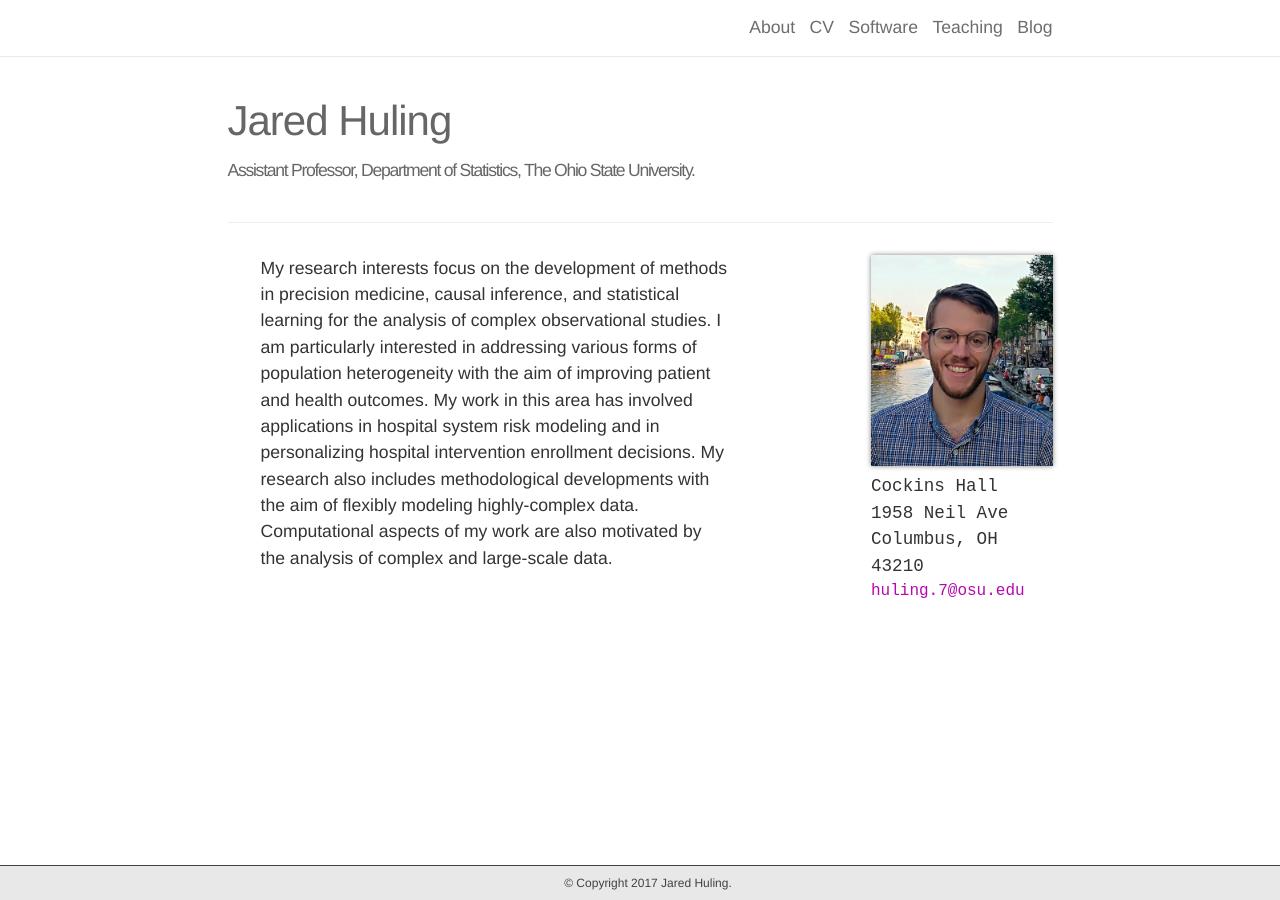
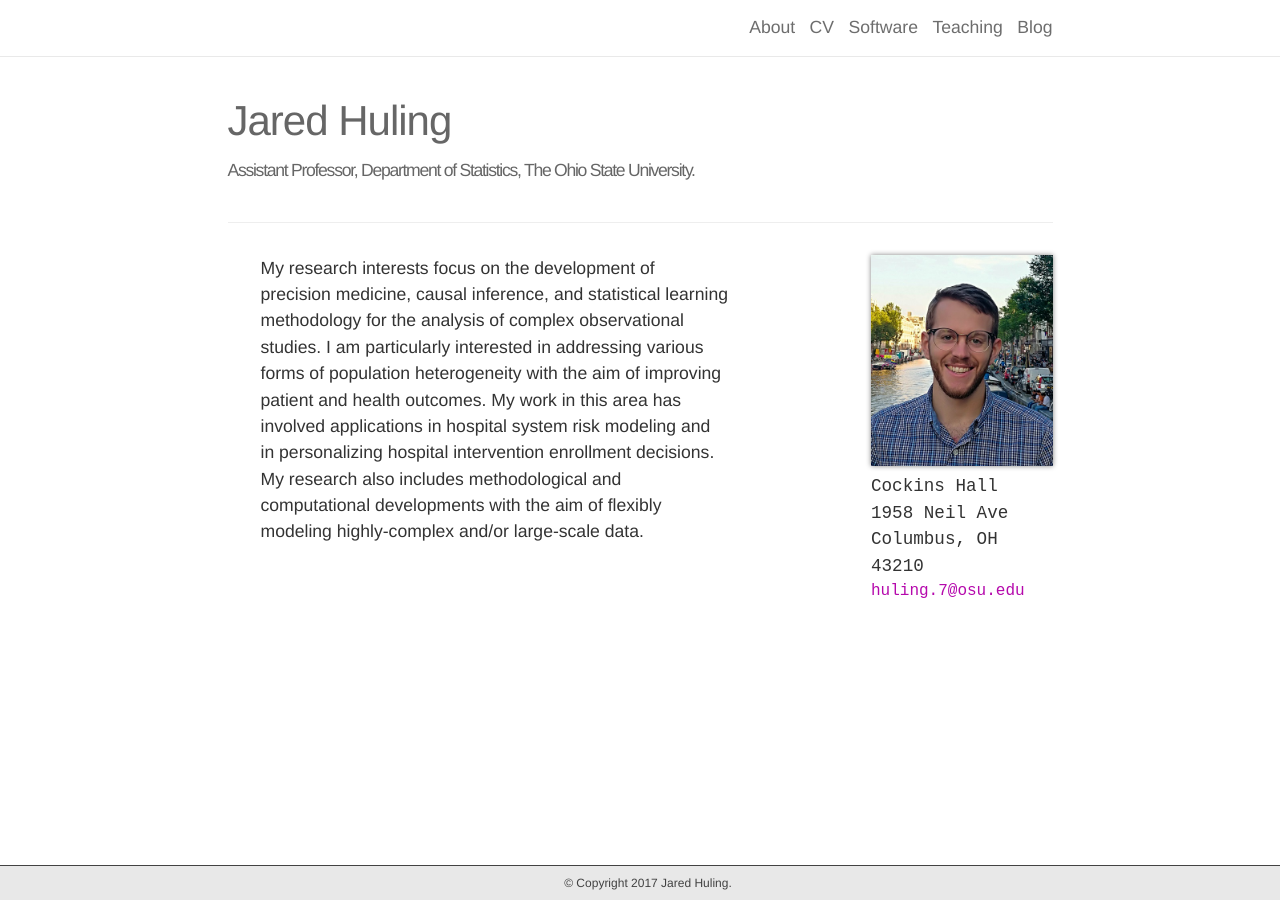
Before and after one commit to jaredhuling/jaredhuling.github.io, a Jekyll site: the page built from _pages/about.md, in a window 1280 px wide. Built offline with Jekyll 4.4.1, drawn with Linux system fonts in a browser that asks for light colours; nearby versions of some CDN libraries.

Commit message:
research update

```diff
--- a/_pages/about.md
+++ b/_pages/about.md
@@ -16,5 +16,5 @@
 social: false
 ---
 
-My research interests focus on the development of methods in precision medicine, causal inference, and statistical learning for the analysis of complex observational studies.
-I am particularly interested in addressing various forms of population heterogeneity with the aim of improving patient and health outcomes. My work in this area has involved applications in hospital system risk modeling and in personalizing hospital intervention enrollment decisions. My research also includes methodological developments with the aim of flexibly modeling highly-complex data. Computational aspects of my work are also motivated by the analysis of complex and large-scale data.
+My research interests focus on the development of precision medicine, causal inference, and statistical learning methodology for the analysis of complex observational studies.
+I am particularly interested in addressing various forms of population heterogeneity with the aim of improving patient and health outcomes. My work in this area has involved applications in hospital system risk modeling and in personalizing hospital intervention enrollment decisions. My research also includes methodological and computational developments with the aim of flexibly modeling highly-complex and/or large-scale data.
```
